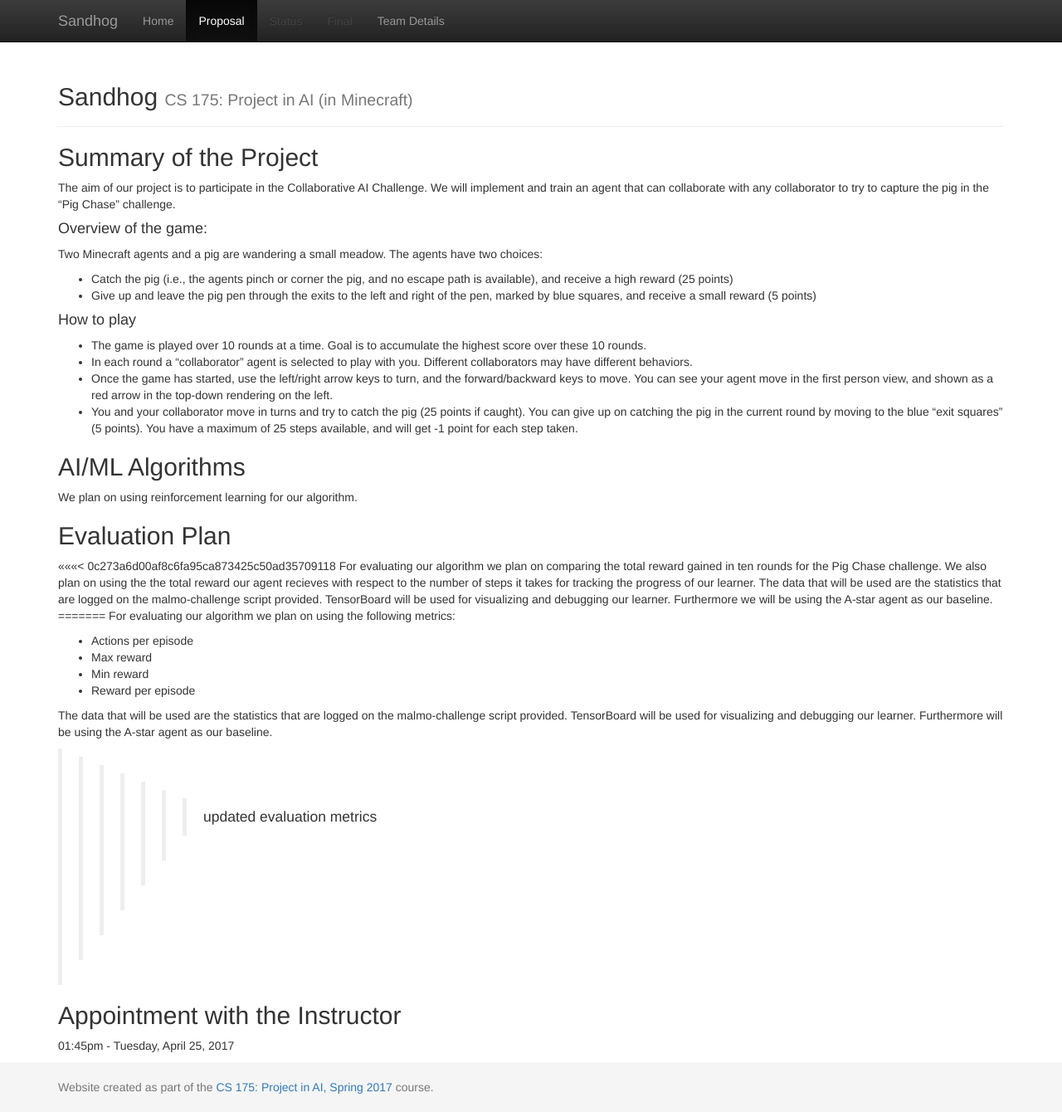
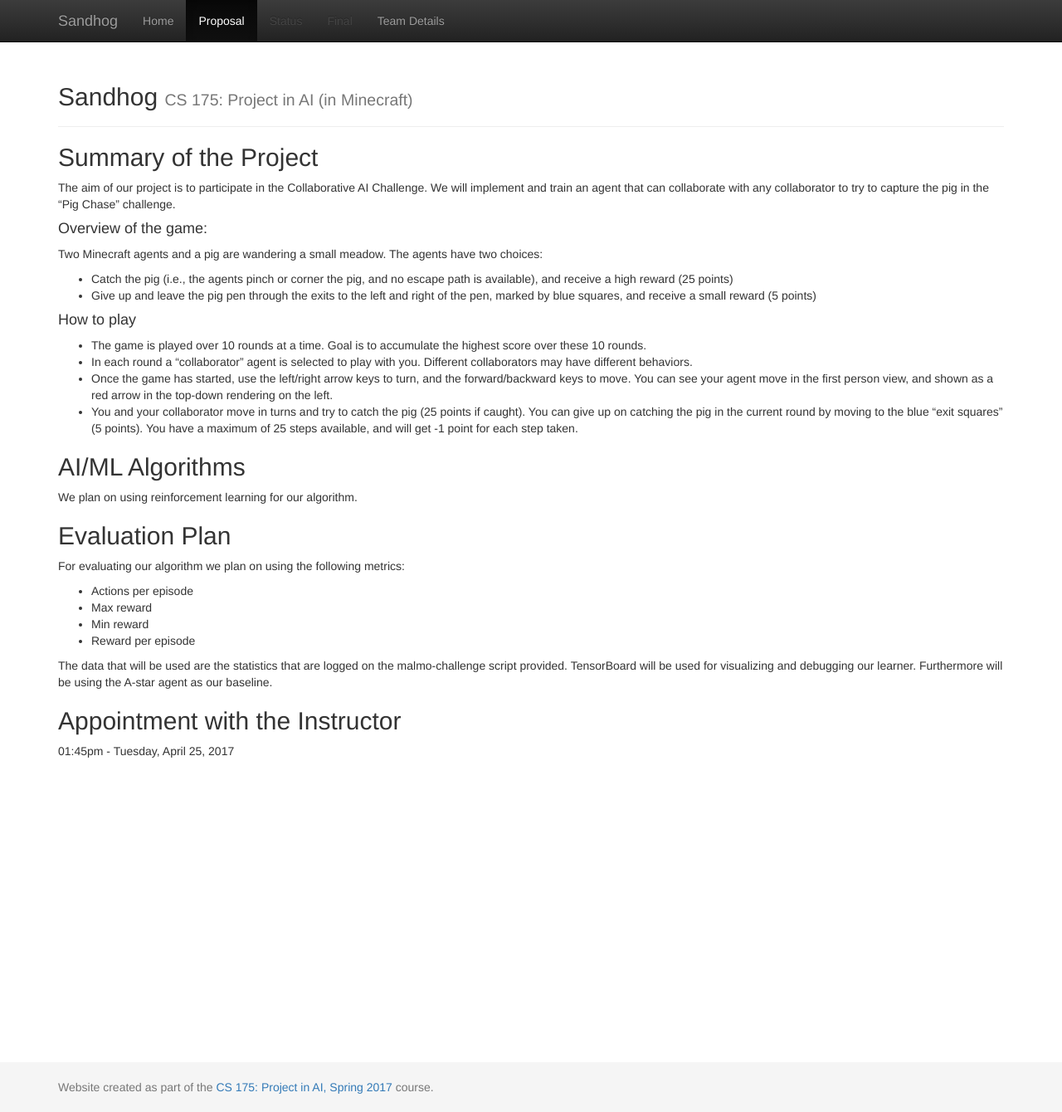
Before and after one commit to hfloresr/Sandhog, a Jekyll site: the page built from docs/proposal.md, in a window 1280 px wide and 1340 px high. Shown: the whole window at 83% size. Built offline with Jekyll 4.4.1, drawn with Linux system fonts in a browser that asks for light colours.

Commit message:
rebased branch

```diff
--- a/docs/proposal.md
+++ b/docs/proposal.md
@@ -21,9 +21,6 @@ Two Minecraft agents and a pig are wandering a small meadow. The agents have two
 We plan on using reinforcement learning for our algorithm.
 
 ## Evaluation Plan
-<<<<<<< 0c273a6d00af8c6fa95ca873425c50ad35709118
-For evaluating our algorithm we plan on comparing the total reward gained in ten rounds for the Pig Chase challenge. We also plan on using the the total reward our agent recieves with respect to the number of steps it takes for tracking the progress of our learner. The data that will be used are the statistics that are logged on the malmo-challenge script provided. TensorBoard will be used for visualizing and debugging our learner. Furthermore we will be using the A-star agent as our baseline.
-=======
 For evaluating our algorithm we plan on using the following metrics:
   * Actions per episode
   * Max reward
@@ -31,8 +28,6 @@ For evaluating our algorithm we plan on using the following metrics:
   * Reward per episode
 
 The data that will be used are the statistics that are logged on the malmo-challenge script provided. TensorBoard will be used for visualizing and debugging our learner. Furthermore will be using the A-star agent as our baseline.
->>>>>>> updated evaluation metrics
-
 
 ## Appointment with the Instructor
 01:45pm - Tuesday, April 25, 2017
```
